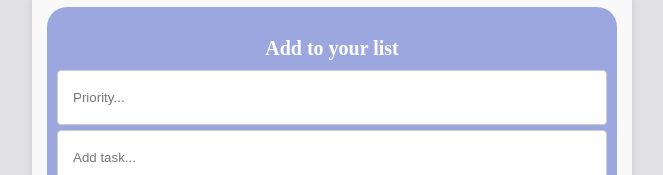
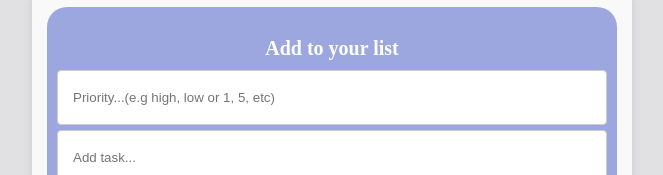
Before and after one commit to Tamerbekir/react-to-do-list, a React app: page / in a window 1280 px wide. Shown: the part 126-301 px from the top of the page, without its empty margins (308-971 px from the left). Built offline with nearby package versions, Linux system fonts and the light colour scheme; the HTML template or start-up script is replaced by a standard one.

Commit message:
Made some adjustments. Priority numbers do not go up after every item added- now its all manual. The sort function will help with the users priorties assuming they use a number. Added some wording for the user

```diff
--- a/src/Pages/List/List.jsx
+++ b/src/Pages/List/List.jsx
@@ -21,9 +21,6 @@ const ToDo = () => {
     }
   });
 
-  // const priorities = [High, Medium, Low]
-
-
   // useEffect for saving the current state of the to-do list to localStorage
   // Whenever the 'newItemAdded' state changes, the to-do list is converted to a JSON string
   // and saved under the key 'toDoList' in localStorage.
@@ -46,9 +43,11 @@ const ToDo = () => {
     item: '',
     notes: '',
     date: '',
-    // priority: count
     priority: ''
   })
+
+
+
 
   // Handling the change in the input fields
   const handleToDoChange = (event) => {
@@ -67,12 +66,8 @@ const ToDo = () => {
       date: '',
       priority: ''
     })
-    //when the function is called, the text is also cleared
-    // setAddedText('')
   }
 
-
-  const [error, setError] = useState()
 
 
   // Handling the function that creates the action once the 'add to list' button is clicked
@@ -197,13 +192,12 @@ const ToDo = () => {
             <p className='addToListTag'>Add to your list</p>
             <input
               className="priorityInput"
-              placeholder='Priority...'
+              placeholder='Priority...(e.g high, low or 1, 5, etc)'
               name='priority'
               type='number'
               value={toDoList.priority}
               onChange={handleToDoChange}
             />
-            {/* <p className='pickAPriorityText'>Pick a priority, or make up your own</p> */}
             <input
               className="ItemInput"
               placeholder='Add task...'
```
